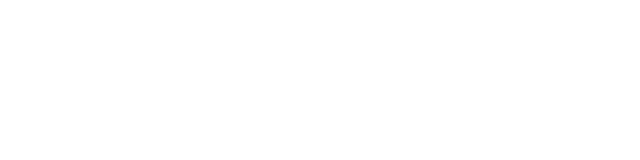
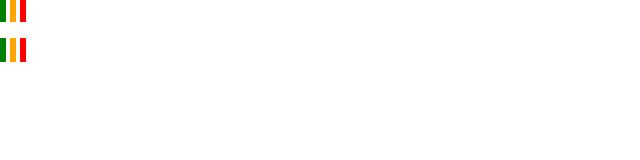
Before and after one commit to karlmatti/reactjs-project-availability, a React (Create React App) app: page / in a window 1280 px wide. Shown: the top 160 px of the page, without its empty margins (0-640 px from the left). Built offline with nearby package versions, Linux system fonts and the light colour scheme.

Commit message:
added function that generates status bars from datasets

```diff
--- a/package.json
+++ b/package.json
@@ -3,13 +3,14 @@
   "version": "0.1.0",
   "private": true,
   "dependencies": {
+    "@material-ui/core": "^4.11.0",
     "@testing-library/jest-dom": "^4.2.4",
     "@testing-library/react": "^9.3.2",
     "@testing-library/user-event": "^7.1.2",
+    "dateformat": "^3.0.3",
     "react": "^16.13.1",
     "react-dom": "^16.13.1",
-    "react-scripts": "3.4.3",
-    "dateformat": "^3.0.3"
+    "react-scripts": "3.4.3"
   },
   "scripts": {
     "start": "react-scripts start",
--- a/src/component/Project-availability.js
+++ b/src/component/Project-availability.js
@@ -1,5 +1,6 @@
 import React, { useState, useEffect } from 'react';
 import dateFormat from 'dateformat';
+import Project from "./Project";
 
 
 /*
@@ -19,7 +20,7 @@
     while (dt.getDate() === 14) {
         let t = dateFormat(dt, "HH:MM:ss'Z' / ddmmmyy").toUpperCase();
         let availability = true;
-        if (Math.floor(Math.random() * 10) > 7) {
+        if (Math.floor(Math.random() * 10) > 2) { // Change the chance of generating false values here
             availability = false;
         }
         let obj = {availability: availability, timestamp: t};
@@ -31,12 +32,14 @@
 }
 
 export default function Availability() {
-    const [data, setData] = useState(generate_series(1));
+    //const [data, setData] = useState(generate_series(1));
 
     return (
 
         <div>
-
+            <Project dataset={generate_series(1)}/>
+            <br/>
+            <Project dataset={generate_series(1)}/>
         </div>
     );
 }
--- /dev/null
+++ b/src/component/Project.js
@@ -0,0 +1,73 @@
+import React, { useState, useEffect } from 'react';
+import Grid from '@material-ui/core/Grid';
+
+const availableVLine = {
+    borderLeft: "6px solid green",
+    height: "10px",
+    padding: "2px"
+}
+const partiallyUnavailableVLine = {
+    borderLeft: "6px solid orange",
+    height: "10px",
+    padding: "2px"
+}
+const unavailableVLine = {
+    borderLeft: "6px solid red",
+    height: "10px",
+    padding: "2px"
+}
+
+export default function Project (props) {
+    let [statusBars, setStatusBars] = useState(generateStatusBars())
+
+    function generateStatusBars(){
+        let counter = 14;
+        let statusBar = {availability: "available", downTime: 0}
+        let tempStatusBars = [];
+        props.dataset.forEach(function (item, index) {
+            if (counter !== 0) {
+                if(!item.availability){
+                    statusBar.availability = "partially-unavailable";
+                    statusBar.downTime += 1
+                }
+
+                counter--;
+            } else {
+                if (!item.availability) {
+                    statusBar.availability = "partially-unavailable";
+                    statusBar.downTime += 1
+
+                    if (statusBar.downTime === 15) {
+                        statusBar.availability = "unavailable";
+                    }
+                }
+
+                tempStatusBars.push(statusBar);
+                statusBar = {availability: "available", downTime: 0};
+
+                counter = 14;
+            }
+
+        });
+
+
+        return tempStatusBars;
+    }
+
+
+
+
+    return (
+        <Grid container spacing={1}>
+            <Grid item xs={12}>
+                <span style={availableVLine}/>
+                <span style={partiallyUnavailableVLine}/>
+                <span style={unavailableVLine}/>
+
+            </Grid>
+
+        </Grid>
+
+
+    );
+}
```
